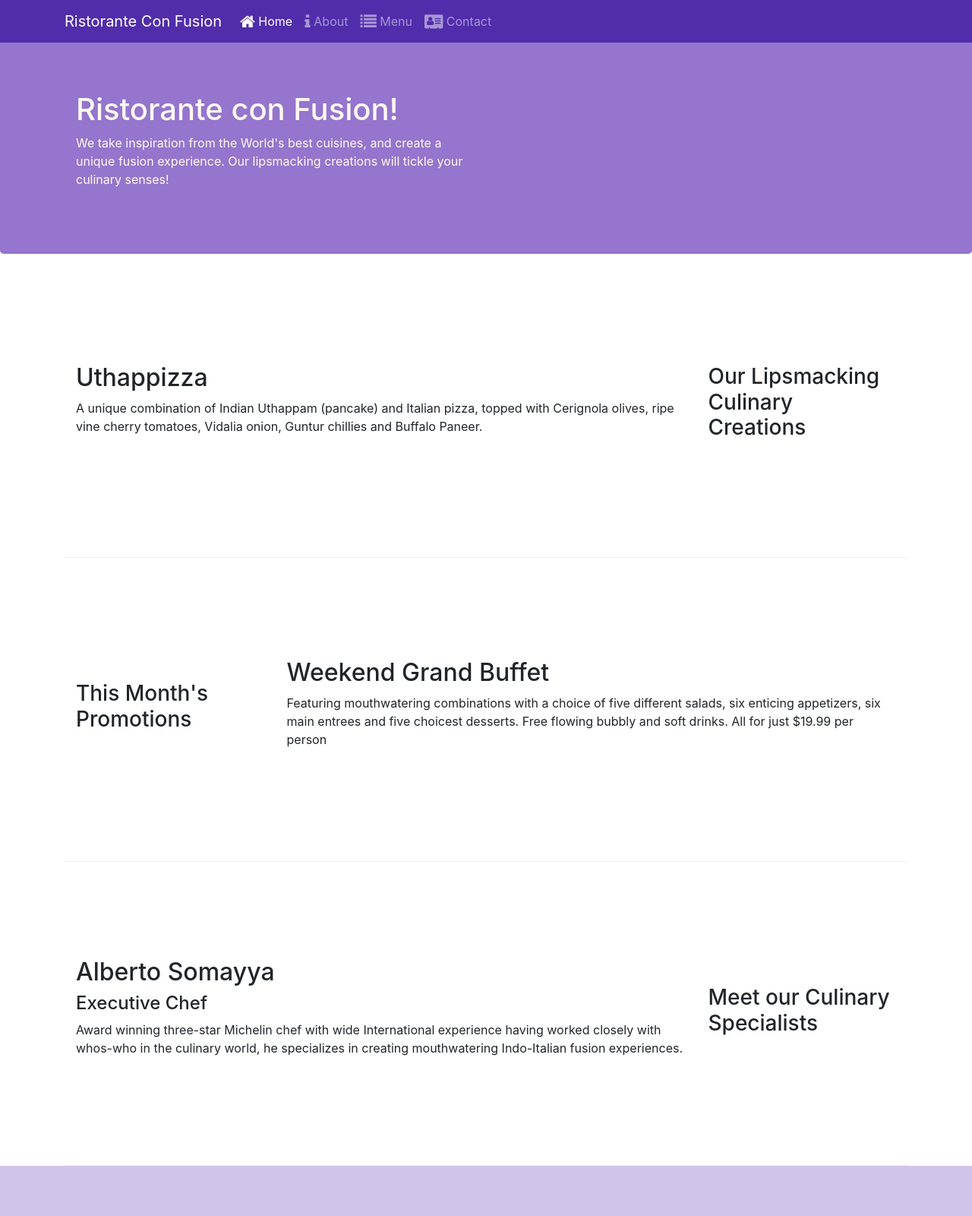
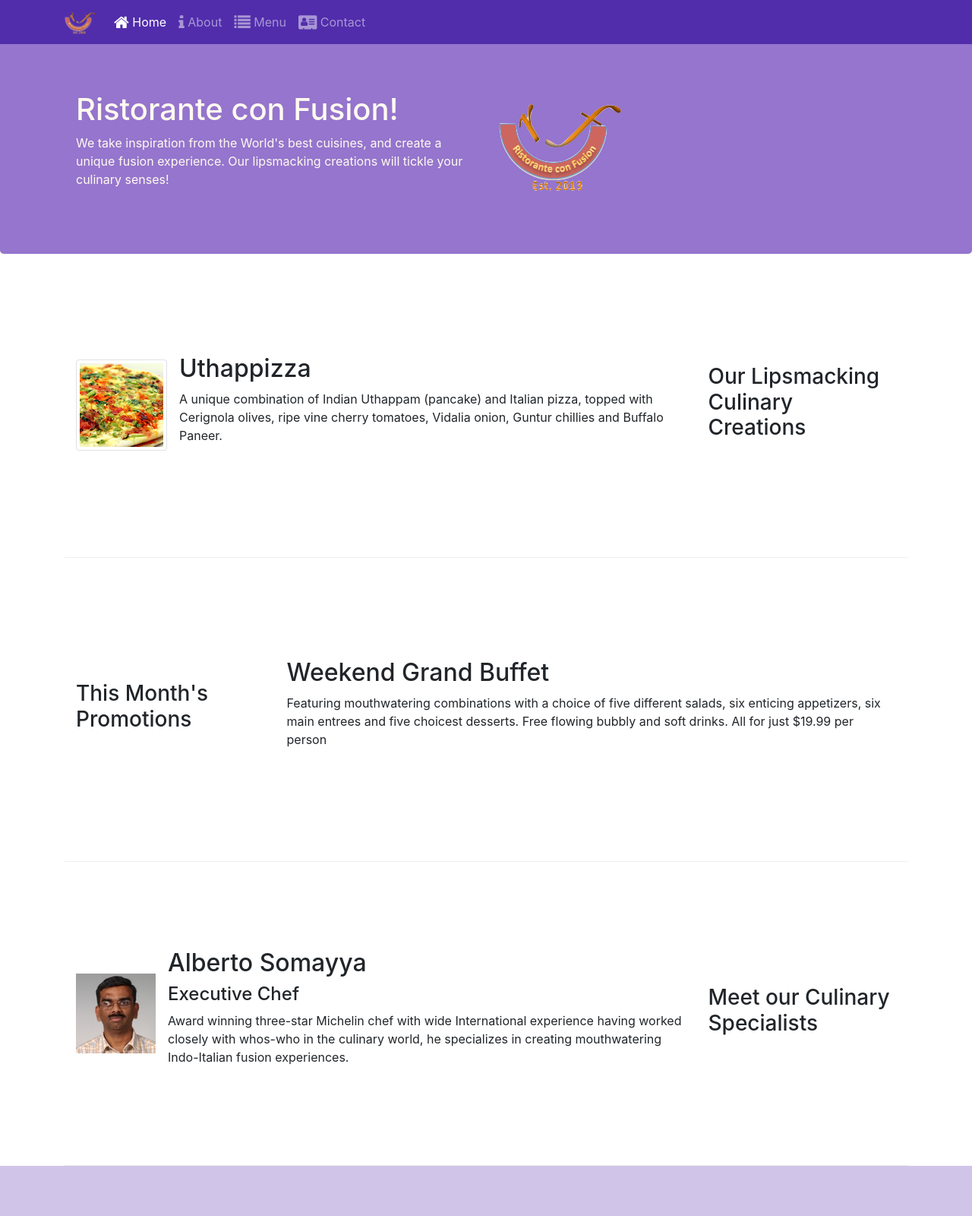
Before and after one commit to Hemal99/week2, a website: page index.html in a window 1280 px wide. Shown: the top 1600 px of the page at 76% size. Drawn offline with nearby package versions, Linux system fonts and the light colour scheme.

Commit message:
images and media

```diff
--- a/index.html
+++ b/index.html
@@ -22,7 +22,7 @@
             <button class="navbar-toggler" type="button" data-toggle="collapse" data-target="#Navbar">
                <span class="navbar-toggler-icon"> </span>
             </button>
-            <a class="navbar-brand " href="#">Ristorante Con Fusion</a>
+            <a class="navbar-brand " href="#"><img src="img/logo.png" height ="30" width = "41"></a>
             <div class="collapse navbar-collapse" id="Navbar">
             <ul class ="navbar-nav mr-auto">
                 <li class="nav-item active"><a class="nav-link" href="#"><span class="fa fa-home fa-lg"></span> Home</a></li>
@@ -43,7 +43,9 @@
                     <h1>Ristorante con Fusion!</h1>
                     <p>We take inspiration from the World's best cuisines, and create a unique fusion experience. Our lipsmacking creations will tickle your culinary senses!</p>
                 </div>
-                <div class=" col-12 col-sm">
+                 <div class="col-12 col-sm align-self-center">
+                    <img src ="img/logo.png" class ="img-fluid">
+                </div>
                 </div>
             </div>
         </div>
@@ -55,8 +57,19 @@
                 <h3>Our Lipsmacking Culinary Creations</h3>
             </div>
             <div class="col col-sm order-sm-first col-md">
-                <h2>Uthappizza</h2>
-                <p>A unique combination of Indian Uthappam (pancake) and Italian pizza, topped with Cerignola olives, ripe vine cherry tomatoes, Vidalia onion, Guntur chillies and Buffalo Paneer.</p>
+                <div class="media">
+                    <img class ="d-flex mr-3 img-thumbnail align-self-center"
+                        src="img/uthappizza.png" alt="uththappizza">
+                     <div class="media-body">
+                         <h2 class="mt-0">Uthappizza</h2>
+                    <p>A unique combination of Indian Uthappam (pancake) and Italian pizza, topped with Cerignola olives, ripe vine cherry tomatoes, Vidalia onion, Guntur chillies and Buffalo Paneer.</p>
+
+                     </div>
+
+
+
+                </div>
+
             </div>
         </div>
 
@@ -76,9 +89,16 @@
                 <h3>Meet our Culinary Specialists</h3>
             </div>
             <div class="col col-sm order-sm-first col-md">
-                <h2>Alberto Somayya</h2>
-                <h4>Executive Chef</h4>
-                <p>Award winning three-star Michelin chef with wide International experience having worked closely with whos-who in the culinary world, he specializes in creating mouthwatering Indo-Italian fusion experiences. </p>
+              <div class="media">
+                     <img class="d-flex mr-3 img-thambnail align-self-center"
+                        src="img/alberto.png" >
+                        <div class="media-body">
+                             <h2 class="mt-0">Alberto Somayya</h2>
+                             <h4>Executive Chef</h4>
+                             <p>Award winning three-star Michelin chef with wide International experience having worked closely with whos-who in the culinary world, he specializes in creating mouthwatering Indo-Italian fusion experiences. </p>
+                        </div>
+               </div>
+
             </div>
         </div>
     </div>
```
Also changed, not shown: aboutus.html (+4 -2 lines), contactus.html (+4 -2 lines), img/alberto.png (added), img/buffet.png (added), img/logo.png (added), img/uthappizza.png (added), 1 other file.
